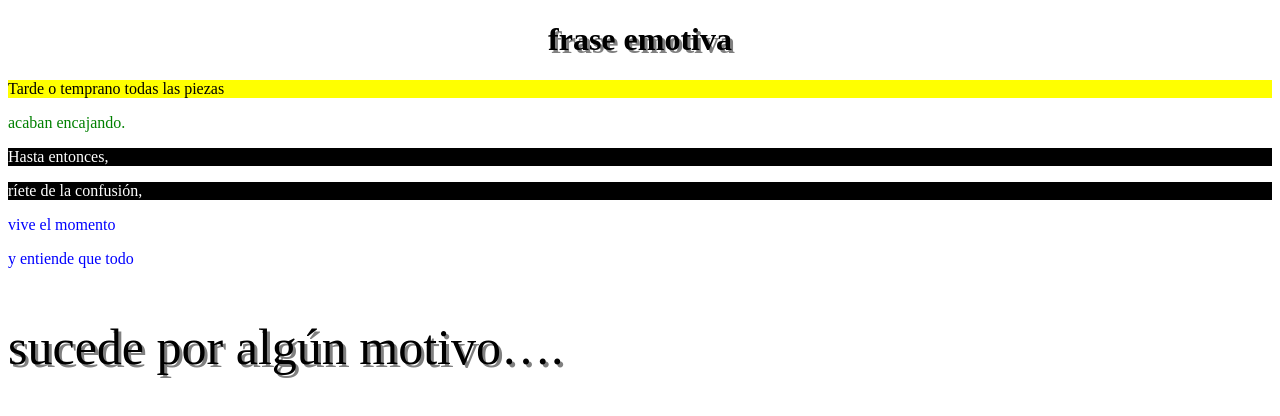
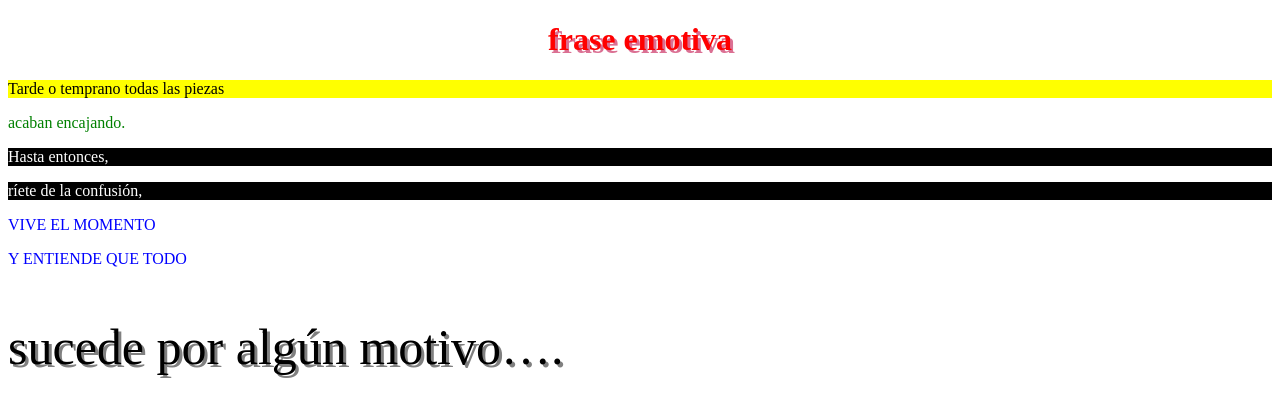
Before and after one commit to lina-salazarr/html-lina-salazar, a website: page index.html in a window 1280 px wide. Drawn offline with Linux system fonts and the light colour scheme.

Commit message:
work final

```diff
--- a/style.css
+++ b/style.css
@@ -1,7 +1,7 @@
 #lina {
-  color: black;
+  color: red;
   text-align: center;
-  text-shadow: 3px 3px gray;
+  text-shadow: 3px 3px palevioletred;
 }
 
 #p1 {
@@ -21,8 +21,7 @@
 #p5,
 #p6 {
   color: blue;
-  text-transform: uppercase
-  text-shadow: 3px 3px gray;;
+  text-transform: uppercase;
 }
 
 #p7 {
```
